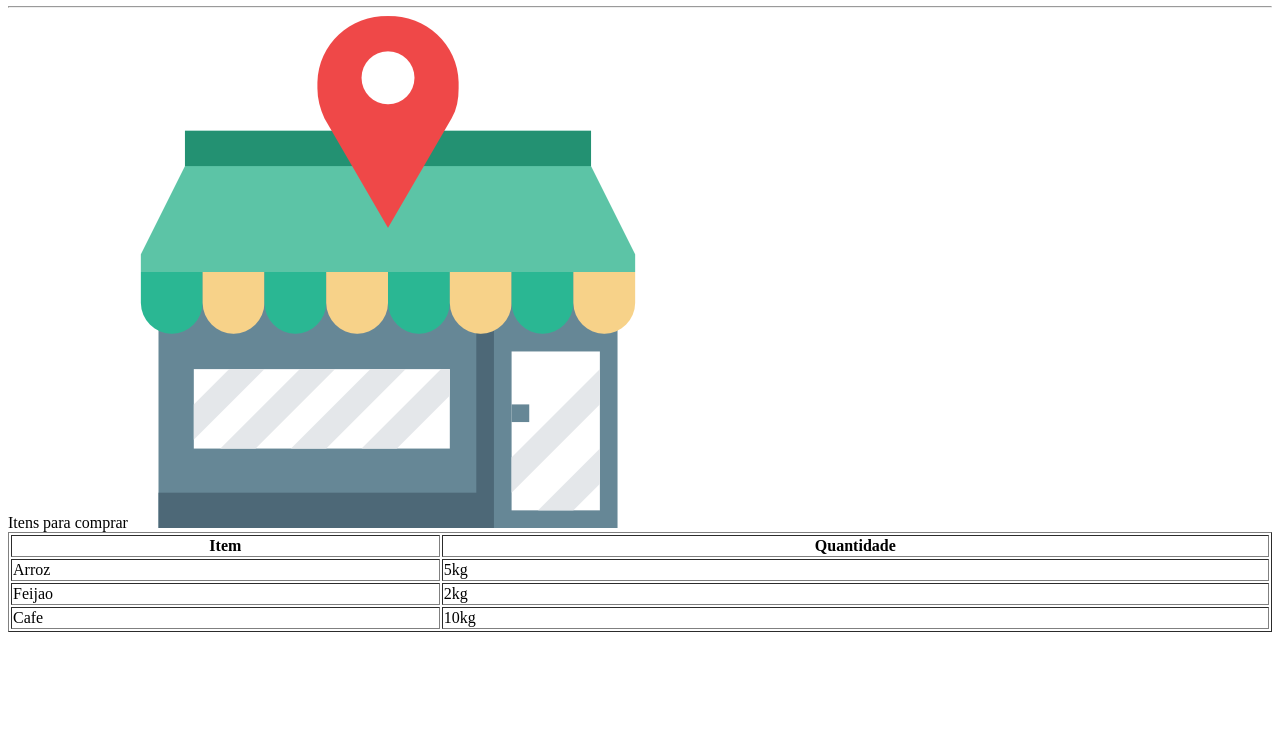
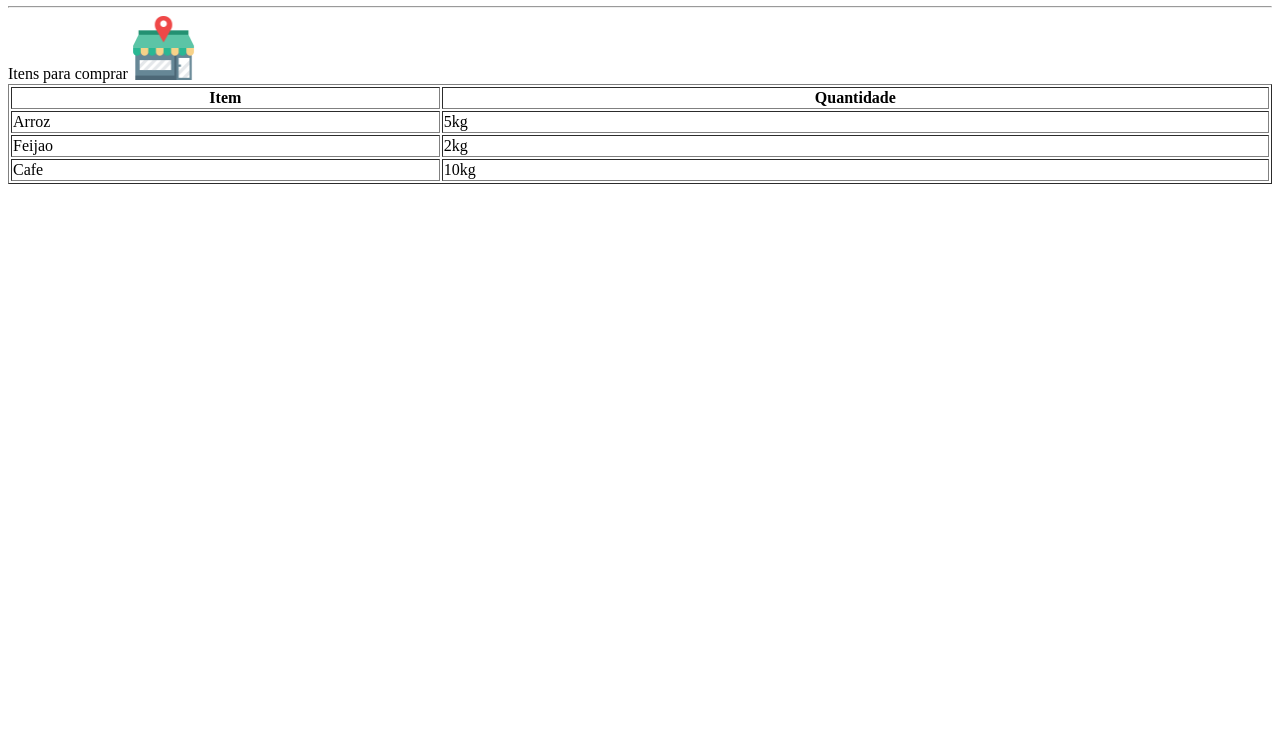
Before and after one commit to agathafr/HTML-CSS-BS, a plain HTML site: page index.html in a window 1280 px wide. Shown: the part 60-800 px from the top of the page. Drawn offline with Linux system fonts and the light colour scheme.

Commit message:
reducing image aspect ratio

```diff
--- a/index.html
+++ b/index.html
@@ -8,7 +8,7 @@
     <h1> Lista de Supermercado </h1>
     <hr/>
     Itens para comprar
-    <img src = "imagens/produto1.png"/>
+    <img src = "imagens/produto1.png" width="5%"/>
     <table border="1" width=100%>
         <tr>
             <th>Item</th>
```
